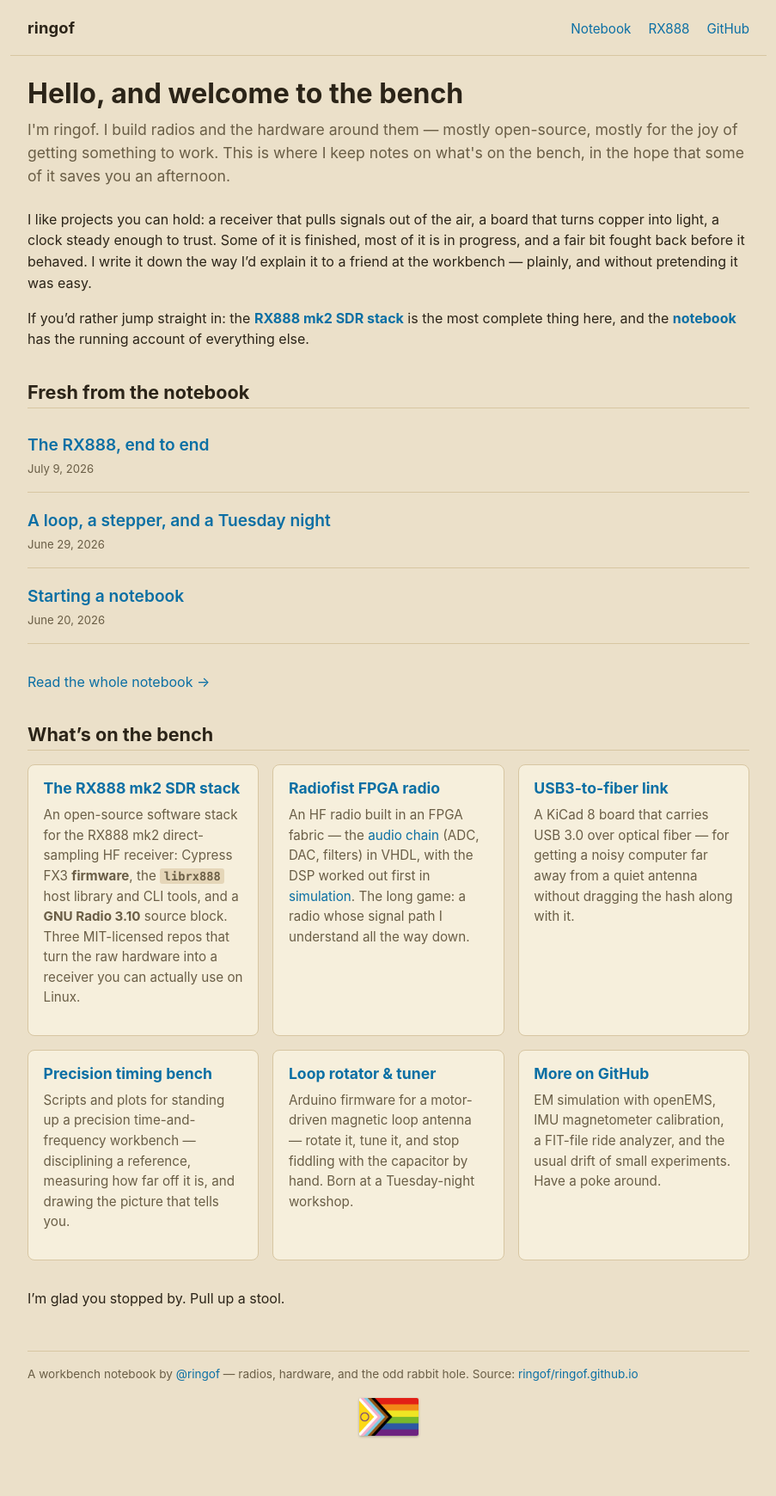
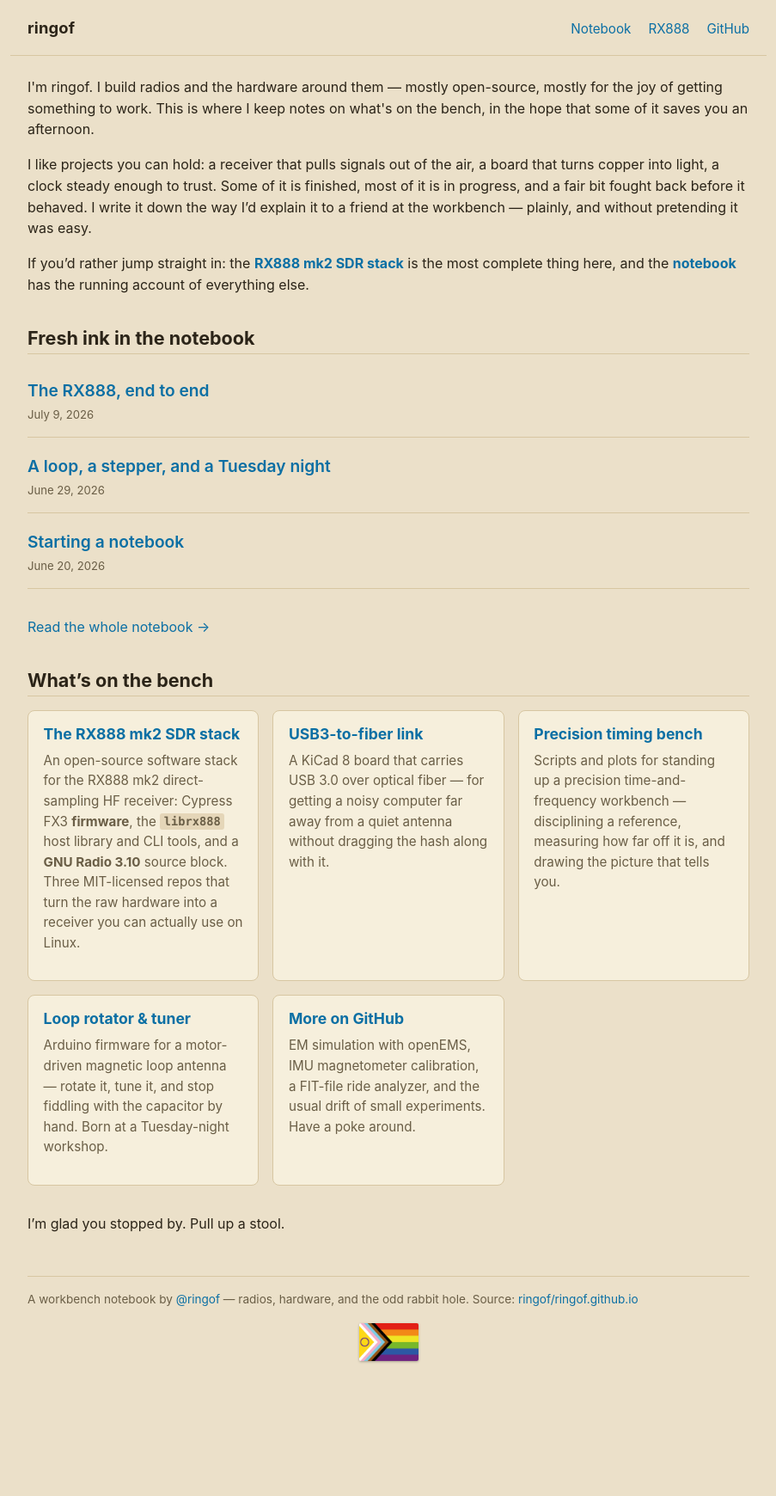
Before and after one commit to ringof/ringof.github.io, a Jekyll site: the page built from index.md, in a window 1280 px wide. Shown: the whole page at 86% size, without its empty margins (188-1091 px from the left). Built offline with Jekyll 4.4.1, drawn with Linux system fonts in a browser that asks for light colours; after the commit the page ends 1653 px from its top, so only the background shows below that.

Commit message:
Tidy the home intro and bench list
- Drop the "Hello, and welcome to the bench" heading; lead straight with the
  intro text.
- Style the opening line as plain body text (drop the lede treatment) so the
  whole intro is one size and color.
- Rename "Fresh from the notebook" to "Fresh ink in the notebook".
- Remove the Radiofist FPGA radio card from the bench projects.

Co-Authored-By: Claude Opus 4.8 <noreply@anthropic.com>
Claude-Session: https://claude.ai/code/session_011R1ghwtgxfeKNMPNq9k5vX

```diff
--- a/index.md
+++ b/index.md
@@ -7,9 +7,7 @@ description: >-
 permalink: /
 ---
 
-# Hello, and welcome to the bench
-
-<p class="lede">
+<p>
 I'm ringof. I build radios and the hardware around them — mostly open-source,
 mostly for the joy of getting something to work. This is where I keep notes on
 what's on the bench, in the hope that some of it saves you an afternoon.
@@ -25,7 +23,7 @@ If you'd rather jump straight in: the **[RX888 mk2 SDR stack](/rx888/)** is the
 most complete thing here, and the **[notebook](/notebook/)** has the running
 account of everything else.
 
-## Fresh from the notebook
+## Fresh ink in the notebook
 
 <ul class="post-list post-list--home">
 {% for post in site.posts limit:3 %}
@@ -51,17 +49,6 @@ An open-source software stack for the RX888 mk2 direct-sampling HF receiver:
 Cypress FX3 **firmware**, the **`librx888`** host library and CLI tools, and a
 **GNU Radio 3.10** source block. Three MIT-licensed repos that turn the raw
 hardware into a receiver you can actually use on Linux.
-
-</div>
-
-<div class="project-card" markdown="1">
-
-### [Radiofist FPGA radio](https://github.com/ringof/radiofist_simulation)
-
-An HF radio built in an FPGA fabric — the [audio chain](https://github.com/ringof/radiofist_audio)
-(ADC, DAC, filters) in VHDL, with the DSP worked out first in
-[simulation](https://github.com/ringof/radiofist_simulation). The long game:
-a radio whose signal path I understand all the way down.
 
 </div>
 
```
